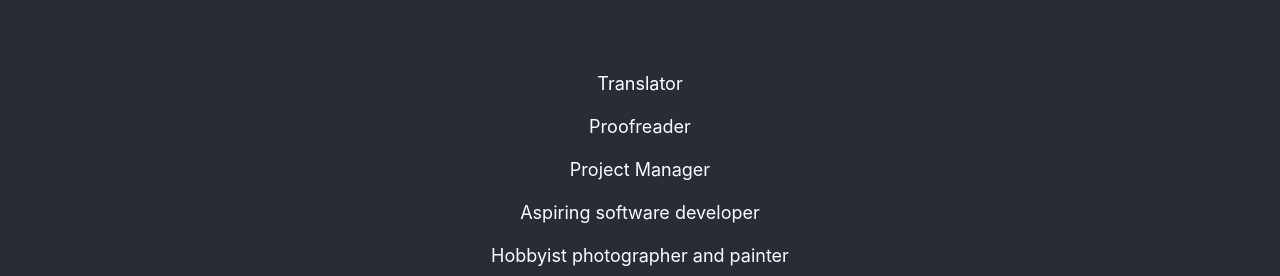
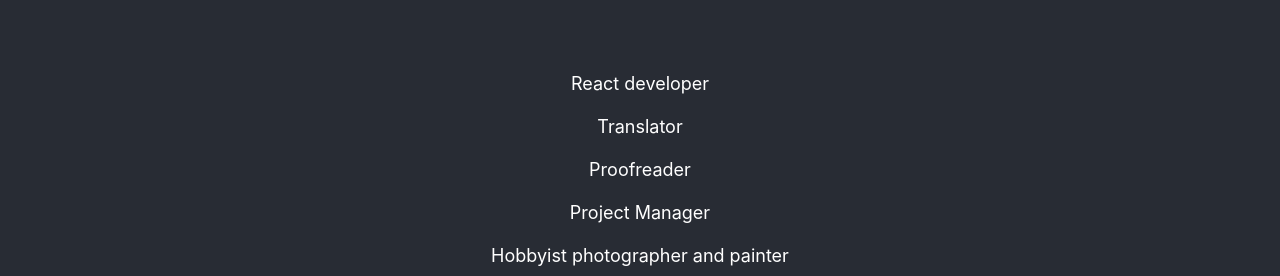
Before and after one commit to iza-pik/iza-pik.github.io, a React (Create React App) app: page / in a window 1280 px wide. Shown: the part 174-450 px from the top of the page. Built offline with nearby package versions, Linux system fonts and the light colour scheme.

Commit message:
added my CV and a link to download it

```diff
--- a/src/pages/home/index.jsx
+++ b/src/pages/home/index.jsx
@@ -1,22 +1,26 @@
 import React, { Component } from "react";
 import Button from "../../components/button";
 import "./home.css";
+import { Link } from "react-router-dom";
+import myCV from "../../assets/docs/Izabela Pikula - CV - 13-07-2019.pdf";
 
 class Home extends Component {
   render() {
     return (
       <main className="App-main">
+        <p>React developer</p>
         <p>Translator</p>
         <p>Proofreader</p>
         <p>Project Manager</p>
-        <p>Aspiring software developer</p>
         <p>Hobbyist photographer and painter</p>
         <img
           src="https://bit.ly/2UPFGCB"
           className="App-icon"
           alt="Curly brackets icon"
         />
-        <Button className="btn-style">Download my CV</Button>
+        <Link to={myCV} target="_blank" download>
+          <Button className="btn-style">Download my CV</Button>
+        </Link>
       </main>
     );
   }
```
Also changed, not shown: 1 other file (tests, documents, lock files or other folders).
